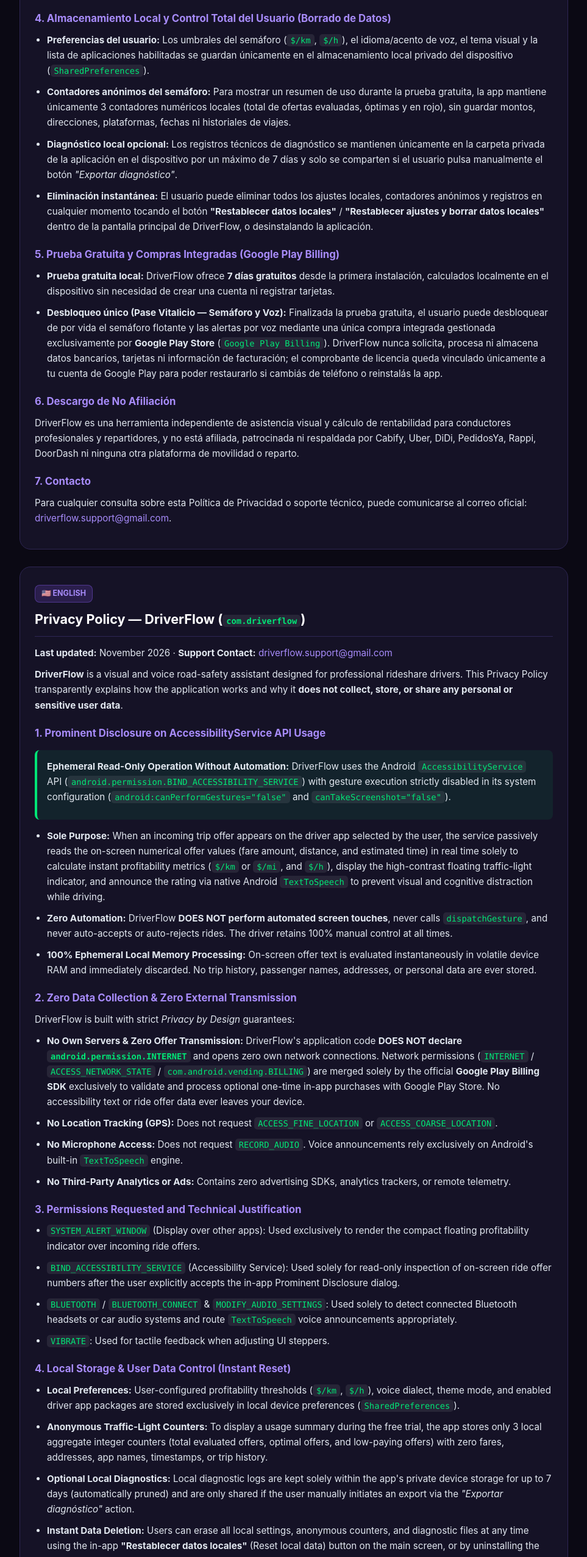
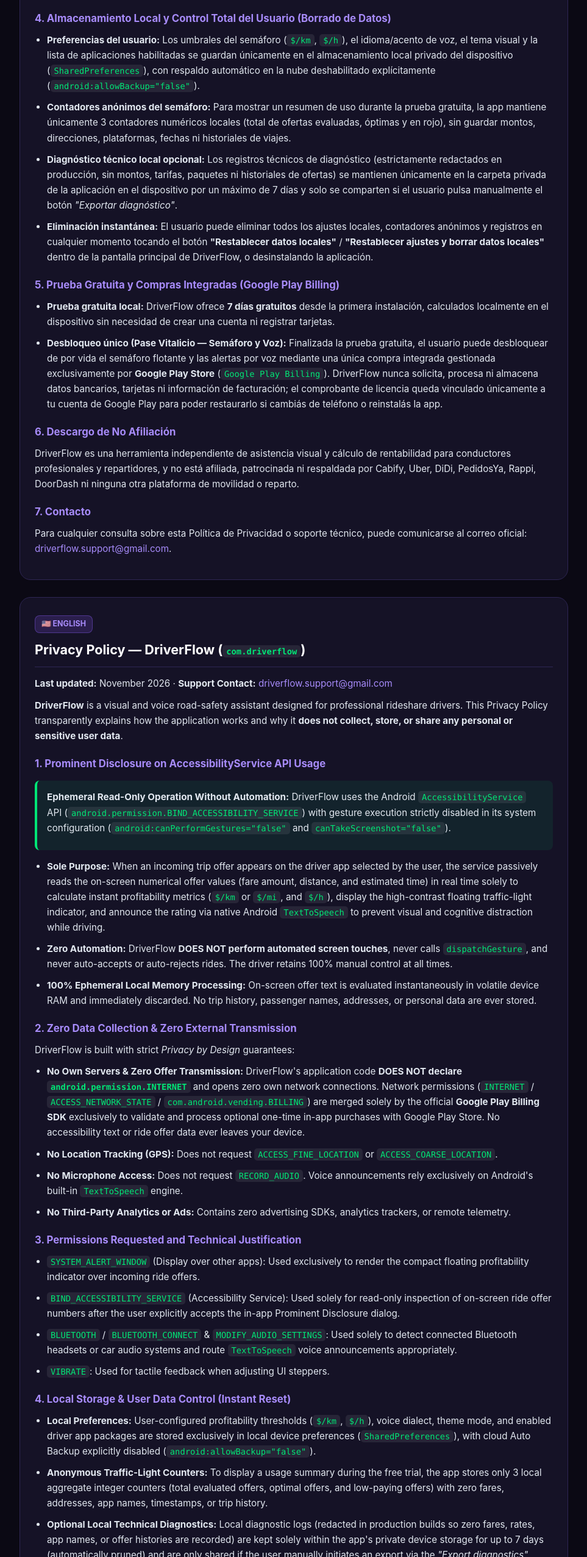
Before and after one commit to Evecchio/driverflow-legal, a plain HTML site: page index.html in a window 1280 px wide. Shown: the part 1799-4352 px from the top of the page at 61% size, without its empty margins (158-1121 px from the left). Drawn offline with Linux system fonts and the light colour scheme.

Commit message:
docs(privacy): sync 7-day trial, anonymous counters, allowBackup=false, and redacted release diagnostics

```diff
--- a/index.html
+++ b/index.html
@@ -362,9 +362,9 @@
 
         <h3>4. Almacenamiento Local y Control Total del Usuario (Borrado de Datos)</h3>
         <ul>
-            <li><strong>Preferencias del usuario:</strong> Los umbrales del semáforo (<code>$/km</code>, <code>$/h</code>), el idioma/acento de voz, el tema visual y la lista de aplicaciones habilitadas se guardan únicamente en el almacenamiento local privado del dispositivo (<code>SharedPreferences</code>).</li>
+            <li><strong>Preferencias del usuario:</strong> Los umbrales del semáforo (<code>$/km</code>, <code>$/h</code>), el idioma/acento de voz, el tema visual y la lista de aplicaciones habilitadas se guardan únicamente en el almacenamiento local privado del dispositivo (<code>SharedPreferences</code>), con respaldo automático en la nube deshabilitado explícitamente (<code>android:allowBackup="false"</code>).</li>
             <li><strong>Contadores anónimos del semáforo:</strong> Para mostrar un resumen de uso durante la prueba gratuita, la app mantiene únicamente 3 contadores numéricos locales (total de ofertas evaluadas, óptimas y en rojo), sin guardar montos, direcciones, plataformas, fechas ni historiales de viajes.</li>
-            <li><strong>Diagnóstico local opcional:</strong> Los registros técnicos de diagnóstico se mantienen únicamente en la carpeta privada de la aplicación en el dispositivo por un máximo de 7 días y solo se comparten si el usuario pulsa manualmente el botón <em>"Exportar diagnóstico"</em>.</li>
+            <li><strong>Diagnóstico técnico local opcional:</strong> Los registros técnicos de diagnóstico (estrictamente redactados en producción, sin montos, tarifas, paquetes ni historiales de ofertas) se mantienen únicamente en la carpeta privada de la aplicación en el dispositivo por un máximo de 7 días y solo se comparten si el usuario pulsa manualmente el botón <em>"Exportar diagnóstico"</em>.</li>
             <li><strong>Eliminación instantánea:</strong> El usuario puede eliminar todos los ajustes locales, contadores anónimos y registros en cualquier momento tocando el botón <strong>"Restablecer datos locales"</strong> / <strong>"Restablecer ajustes y borrar datos locales"</strong> dentro de la pantalla principal de DriverFlow, o desinstalando la aplicación.</li>
         </ul>
 
@@ -418,9 +418,9 @@
 
         <h3>4. Local Storage &amp; User Data Control (Instant Reset)</h3>
         <ul>
-            <li><strong>Local Preferences:</strong> User-configured profitability thresholds (<code>$/km</code>, <code>$/h</code>), voice dialect, theme mode, and enabled driver app packages are stored exclusively in local device preferences (<code>SharedPreferences</code>).</li>
+            <li><strong>Local Preferences:</strong> User-configured profitability thresholds (<code>$/km</code>, <code>$/h</code>), voice dialect, theme mode, and enabled driver app packages are stored exclusively in local device preferences (<code>SharedPreferences</code>), with cloud Auto Backup explicitly disabled (<code>android:allowBackup="false"</code>).</li>
             <li><strong>Anonymous Traffic-Light Counters:</strong> To display a usage summary during the free trial, the app stores only 3 local aggregate integer counters (total evaluated offers, optimal offers, and low-paying offers) with zero fares, addresses, app names, timestamps, or trip history.</li>
-            <li><strong>Optional Local Diagnostics:</strong> Local diagnostic logs are kept solely within the app's private device storage for up to 7 days (automatically pruned) and are only shared if the user manually initiates an export via the <em>"Exportar diagnóstico"</em> action.</li>
+            <li><strong>Optional Local Technical Diagnostics:</strong> Local diagnostic logs (redacted in production builds so zero fares, rates, app names, or offer histories are recorded) are kept solely within the app's private device storage for up to 7 days (automatically pruned) and are only shared if the user manually initiates an export via the <em>"Export diagnostics"</em> action.</li>
             <li><strong>Instant Data Deletion:</strong> Users can erase all local settings, anonymous counters, and diagnostic files at any time using the in-app <strong>"Restablecer datos locales"</strong> (Reset local data) button on the main screen, or by uninstalling the app.</li>
         </ul>
 
```
Also changed, not shown: privacy-policy.html (+4 -4 lines).
